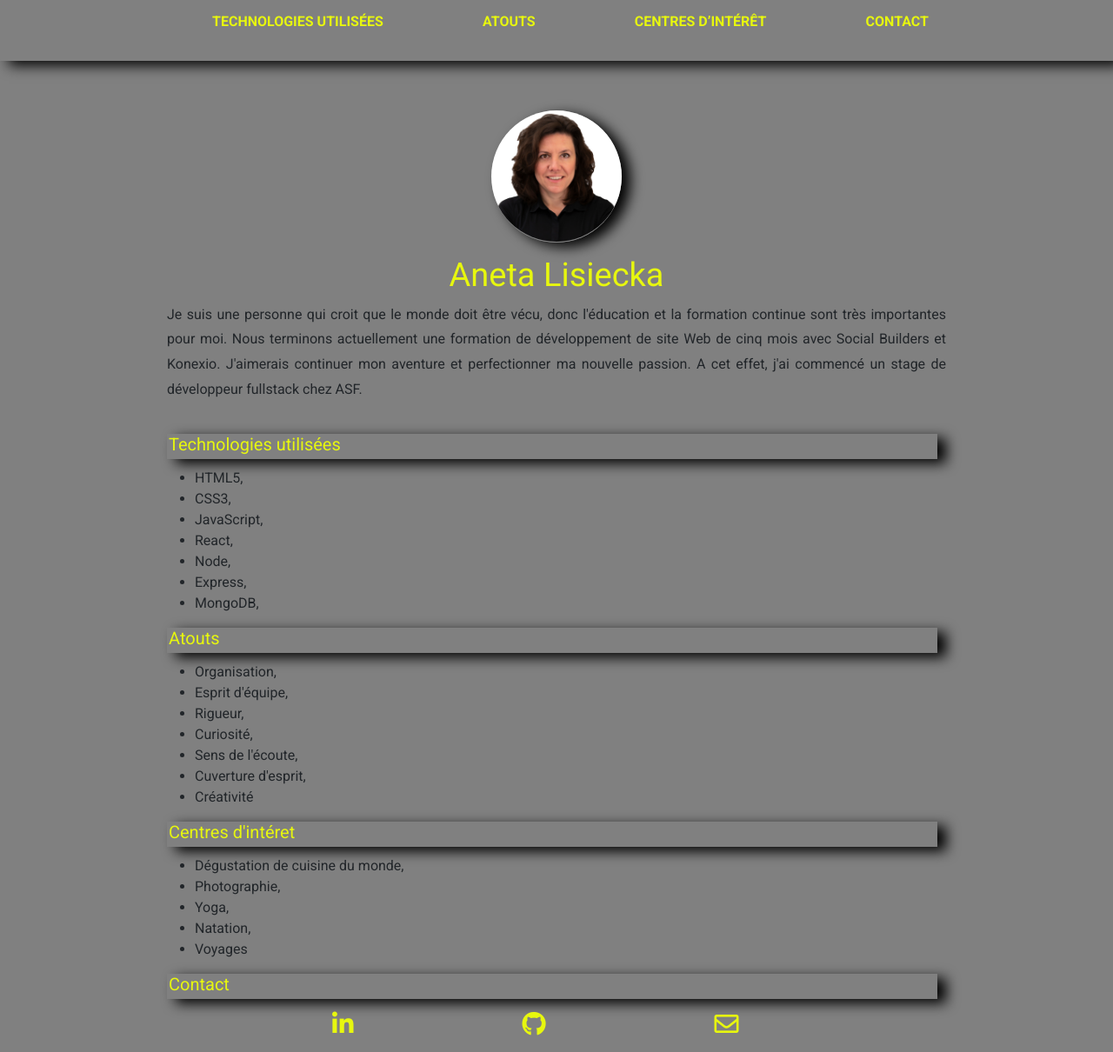
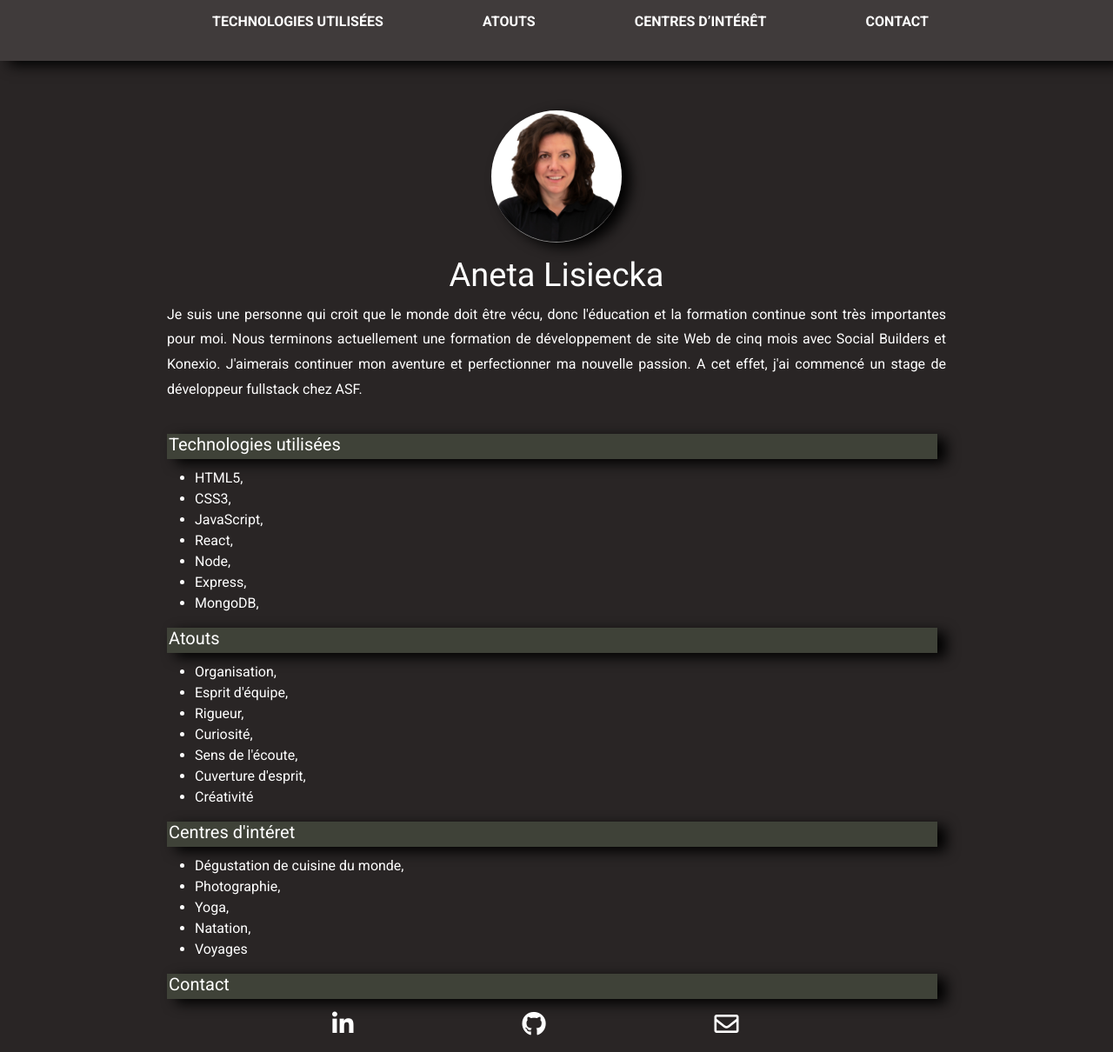
Before and after one commit to Aneta590/ASFmyprofile, a PHP site: page / in a window 1280 px wide. Shown: the whole page at 87% size. Run offline with PHP 8.4, Linux system fonts and the light colour scheme.

Commit message:
Friday change

```diff
--- a/index.html
+++ b/index.html
@@ -74,7 +74,7 @@
     <section id="hobby">
       <h4>Centres d'intéret</h4>
       <ul>
-        <li> Dégustation de cuisine du monde,</li>
+        <li>Dégustation de cuisine du monde,</li>
         <li>Photographie,</li>
         <li>Yoga,</li>
         <li>Natation,</li>
--- a/style.css
+++ b/style.css
@@ -1,14 +1,16 @@
 header {
   height: 70px;
   width: 100%;
-  background-color: grey;
-  color:#e7f70e;
+  background-color: #403B3B;
+  color: forestgreen;
   font-weight: bold;
-  box-shadow: 10px 5px 15px black;
+  box-shadow: 10px 5px 15px rgb(0, 0, 0);
   display: flex;
   justify-content: center;
 }
-
+#competences h4,#atouts h4,#hobby h4, #contact h4{
+  background-color: #3F4238;
+}
 header nav ul {
 
   height: 50px;
@@ -19,7 +21,7 @@ header nav ul {
 }
 header nav ul li a {
   text-decoration: none;
-  color: #e7f70e;
+  color:#FFFF;
   position: relative;
   transition: 0.4s ease;
   /* width: 200px; */
@@ -85,12 +87,12 @@ section p {
 .aboutme h1 {
   font-size: 38px;
   /* font-weight: bold; */
-  color: #e7f70e;
+  color:white;
   margin-top: 15px;
 }
 section h4 {
   font-size: 20px;
-  color: #e7f70e;
+  color: #FFFF;
   margin-left: 0;
   margin-bottom: 10px;
   box-shadow: 10px 5px 15px black;
@@ -108,7 +110,7 @@ section p {
 #contact a {
   /* padding: 4px; */
   text-decoration: none;
-  color: #e7f70e;
+  color: #FFFF;
   /* margin-bottom: 150px ;
   margin-top: 15px; */
   margin-left: 190px;
@@ -131,7 +133,13 @@ section p {
   box-shadow: 10px 5px 15px black;
 }
 .body {
-  background-color: grey;
+  background-color: rgb(41, 37, 37);
+}
+/* .aboutme p{
+  color: white;
+} */
+.aboutme p,#competences ul li,#atouts ul li,#hobby ul li{
+  color: white;
 }
 @media screen and (max-width:550px) {
   #contact a i{
```
